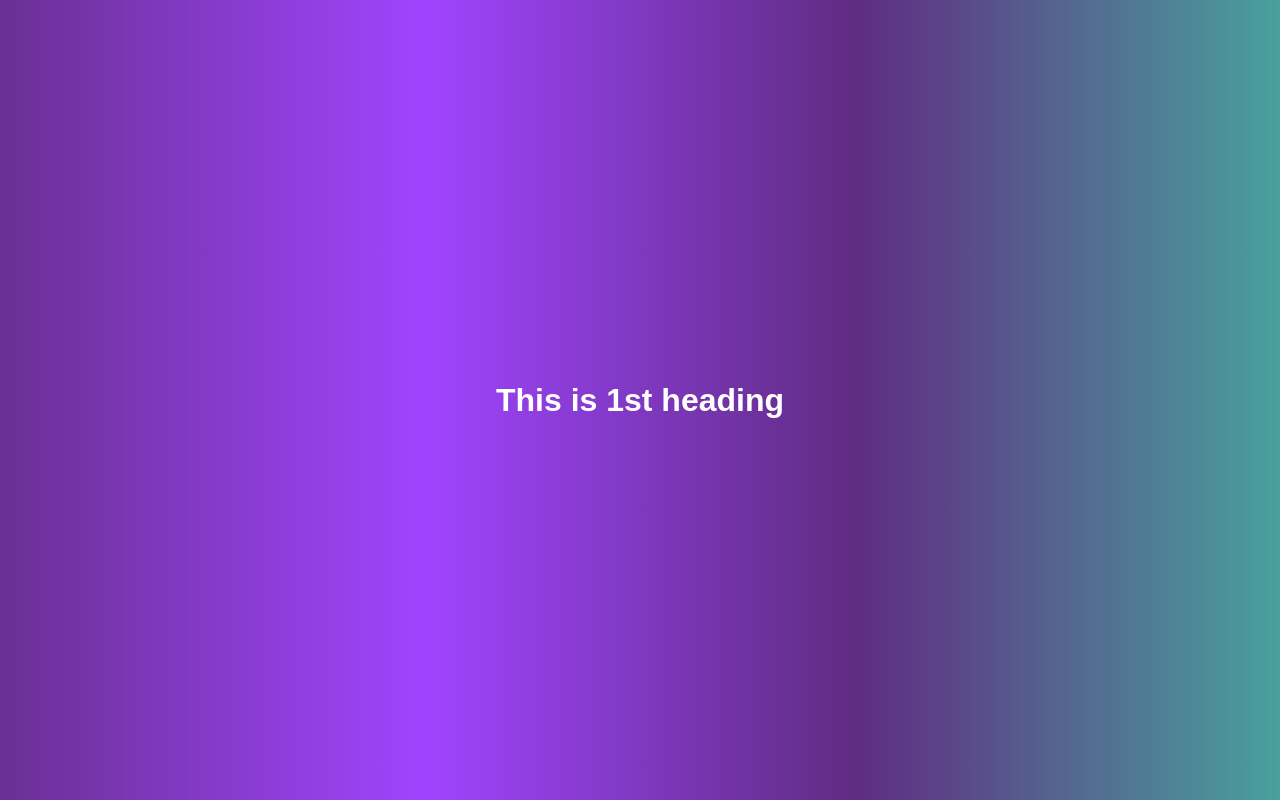
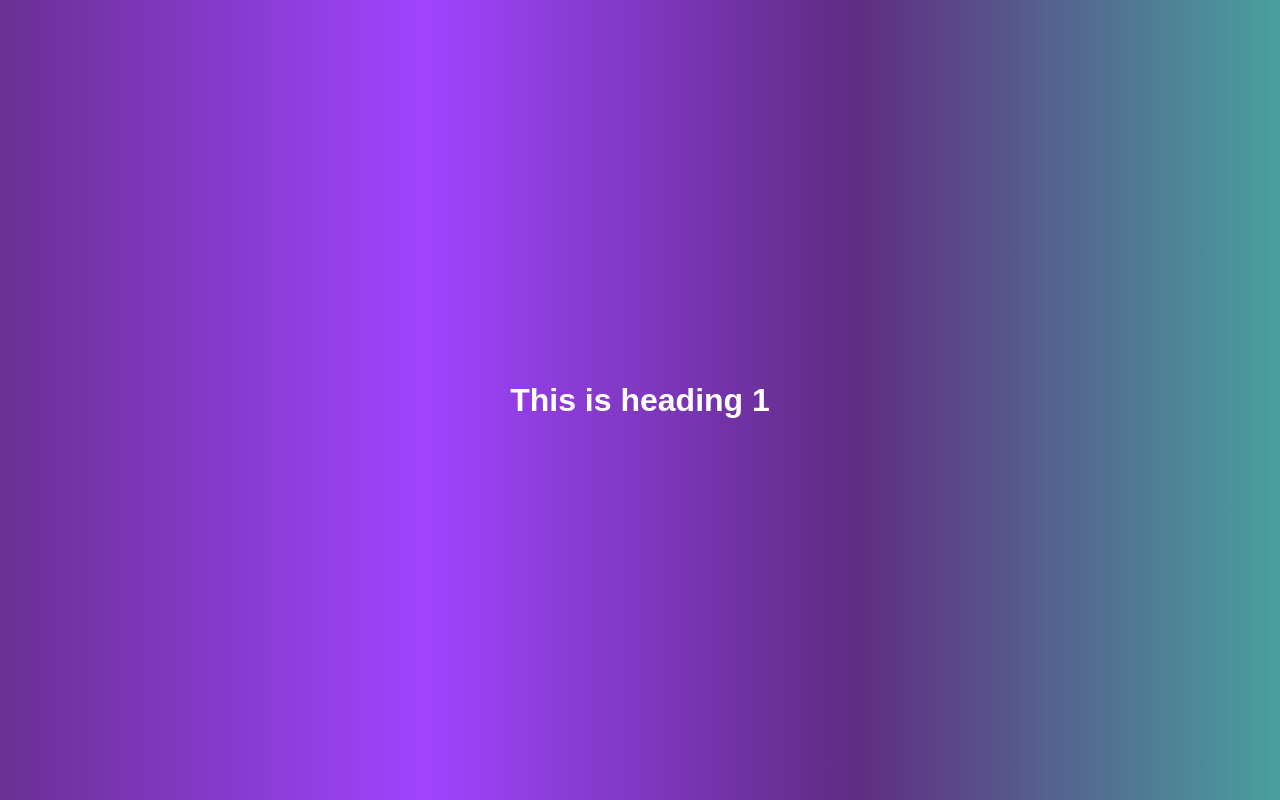
Before and after one commit to faisalAli-debug1/myrepo, a plain HTML site: page index.html in a window 1280 px wide. Drawn offline with Linux system fonts and the light colour scheme.

Commit message:
make heading 1

```diff
--- a/index.html
+++ b/index.html
@@ -7,7 +7,7 @@
     <link rel="stylesheet" href="style.css">
 </head>
 <body>
-    <h1>This is 1st heading</h1>
+    <h1>This is heading 1</h1>
 
 </body>
 </html>
```
